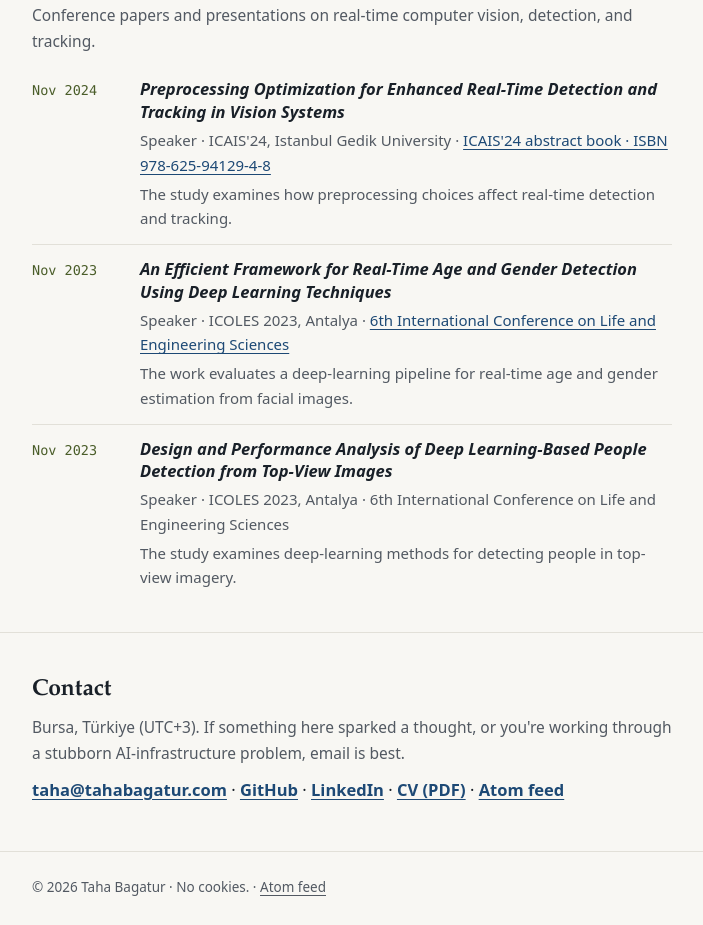
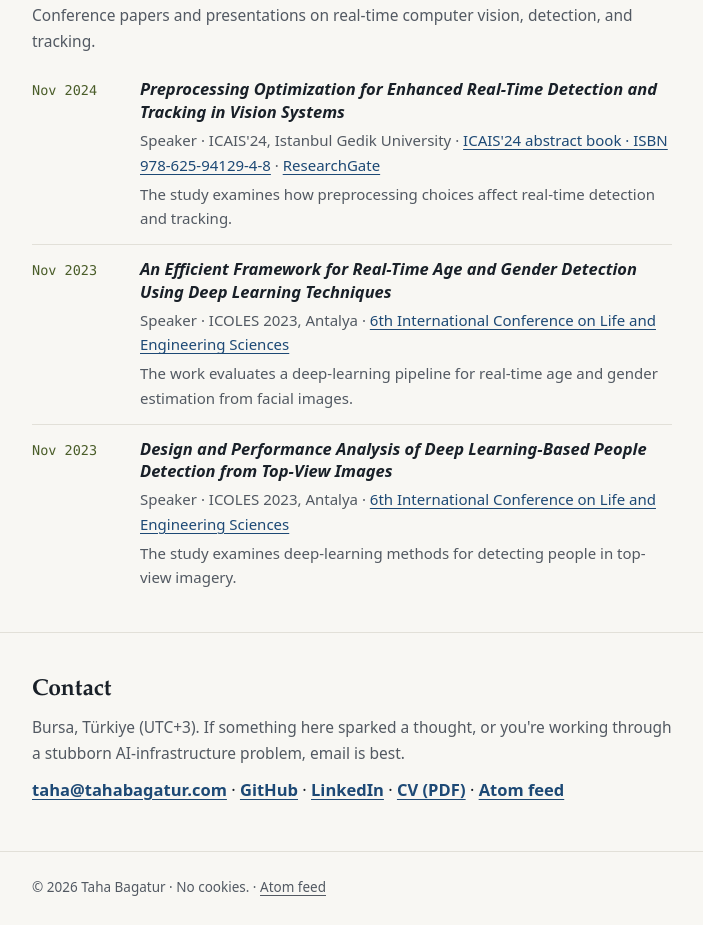
Before and after one commit to mtbagatur/tahabagatur.com, a website: page index.html in a window 1280 px wide. Shown: the part 2871-3796 px from the top of the page, without its empty margins (288-991 px from the left). Drawn offline with Linux system fonts and the light colour scheme.

Commit message:
Add ResearchGate links for top-view and preprocessing papers

```diff
--- a/index.html
+++ b/index.html
@@ -164,7 +164,7 @@
           <time class="when-col" datetime="2024-11-09">Nov 2024</time>
           <div>
             <p class="item-title"><span class="title" lang="en">Preprocessing Optimization for Enhanced Real-Time Detection and Tracking in Vision Systems</span></p>
-            <p class="item-desc">Speaker · ICAIS'24, Istanbul Gedik University · <a href="https://doi.org/10.61150/gedikyay.2401" rel="noopener">ICAIS'24 abstract book · ISBN 978-625-94129-4-8</a></p>
+            <p class="item-desc">Speaker · ICAIS'24, Istanbul Gedik University · <a href="https://doi.org/10.61150/gedikyay.2401" rel="noopener">ICAIS'24 abstract book · ISBN 978-625-94129-4-8</a> · <a href="https://www.researchgate.net/publication/387802832_Preprocessing_Optimization_for_Enhanced_Real-Time_Detection_and_Tracking_in_Vision_Systems" rel="noopener">ResearchGate</a></p>
             <p class="item-desc">The study examines how preprocessing choices affect real-time detection and tracking.</p>
           </div>
         </li>
@@ -180,7 +180,7 @@
           <time class="when-col" datetime="2023-11">Nov 2023</time>
           <div>
             <p class="item-title"><span class="title" lang="en">Design and Performance Analysis of Deep Learning-Based People Detection from Top-View Images</span></p>
-            <p class="item-desc">Speaker · ICOLES 2023, Antalya · 6th International Conference on Life and Engineering Sciences</p>
+            <p class="item-desc">Speaker · ICOLES 2023, Antalya · <a href="https://www.researchgate.net/publication/374166581_Design_and_Performance_Analysis_of_Deep_Learning-Based_People_Detection_from_Top-View_Images" rel="noopener">6th International Conference on Life and Engineering Sciences</a></p>
             <p class="item-desc">The study examines deep-learning methods for detecting people in top-view imagery.</p>
           </div>
         </li>
```
Also changed, not shown: tr/index.html (+2 -2 lines).
